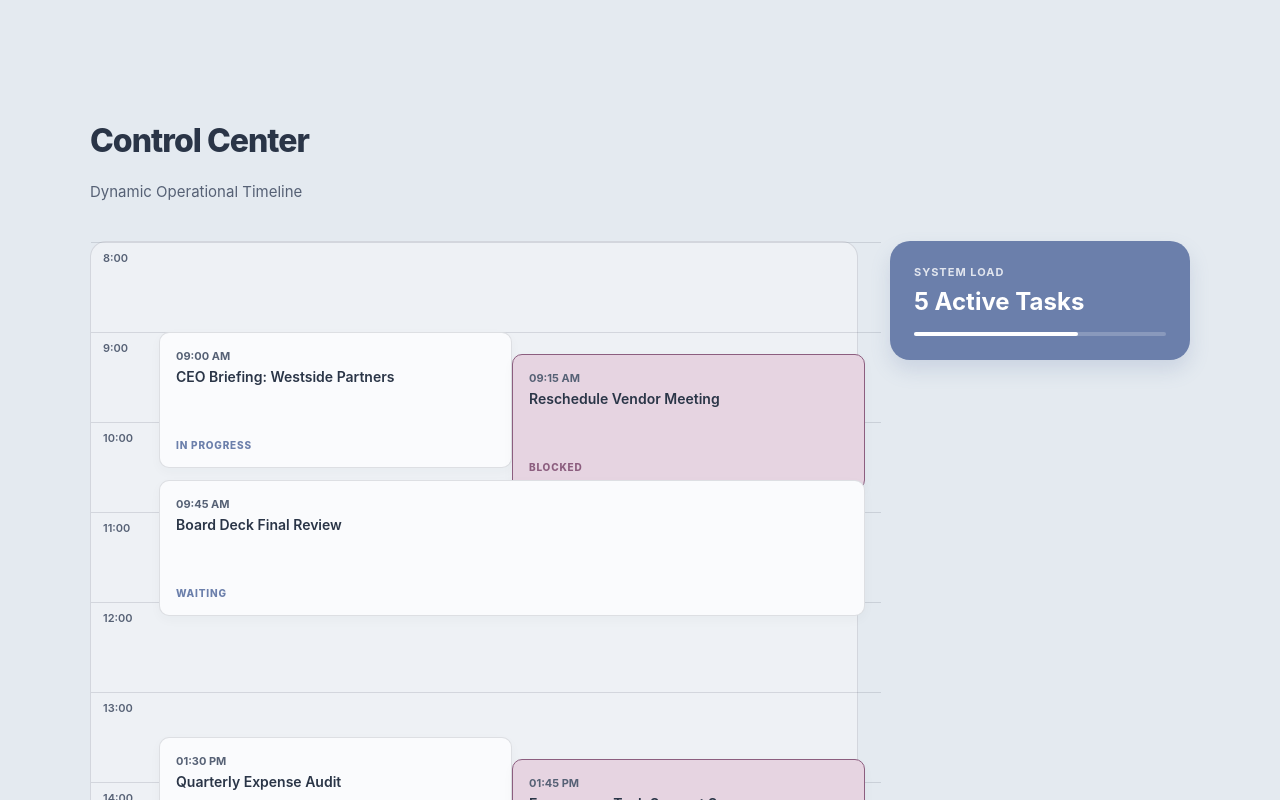
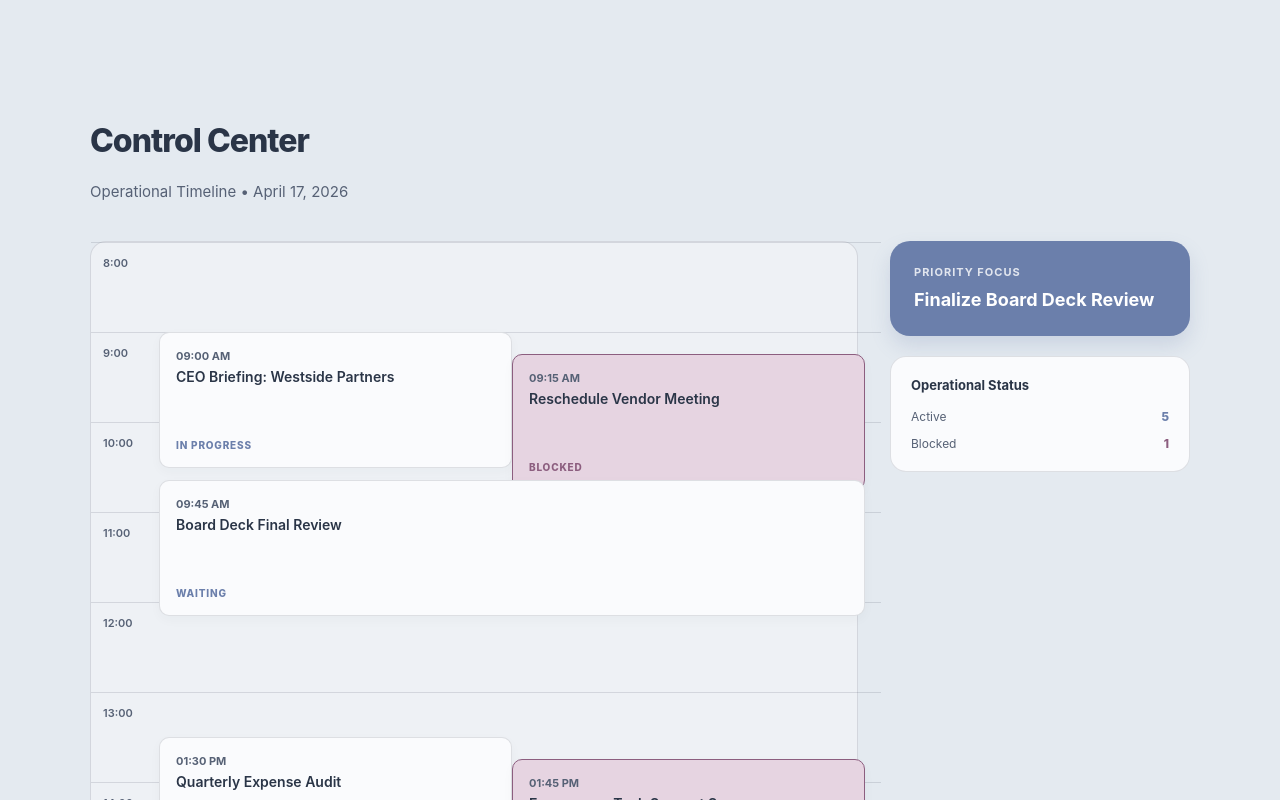
Before and after one commit to devika-builds/ea-control-center, a React (Vite) app in the folder ea-control-center/: page / in a window 1280 px wide. Shown: the top 800 px of the page. Built offline with nearby package versions, Linux system fonts and the light colour scheme.

Commit message:
Update ExecutiveAssistantControlCenter.jsx

```diff
--- a/ea-control-center/src/ExecutiveAssistantControlCenter.jsx
+++ b/ea-control-center/src/ExecutiveAssistantControlCenter.jsx
@@ -1,7 +1,7 @@
 import React, { useState, useMemo } from "react";
 
 // ---------------------------------------------------------------------------
-// EXECUTIVE ASSISTANT CONTROL CENTER - DYNAMIC HEIGHT VERSION
+// EXECUTIVE ASSISTANT CONTROL CENTER - THE "STAY PUT" SIDEBAR FIX
 // ---------------------------------------------------------------------------
 
 const COLORS = {
@@ -15,11 +15,9 @@ const COLORS = {
   accentDim: "rgba(107, 127, 171, 0.12)",
   critical: "#E6D4E1",
   criticalText: "#8C5E7F",
-  sage: "#B5C3DA",
-  slateBlue: "#C4CDE3",
 };
 
-const HOUR_HEIGHT = 90; // Increased for better readability
+const HOUR_HEIGHT = 90;
 const DAY_START = 8;
 const MAX_COLUMNS = 2;
 const CLUSTER_GAP = 16;
@@ -45,17 +43,14 @@ const TaskCard = ({ placement }) => {
   const isBlocked = task.status === "blocked";
 
   return (
-    <div
-      style={{
+    <div style={{
       position: "absolute",
       top,
       left: `${(column / columnCount) * 100}%`,
       width: `${(1 / columnCount) * 100}%`,
       height: height - 8,
       padding: "0 8px",
-        transition: "all 0.3s cubic-bezier(0.4, 0, 0.2, 1)",
-      }}
-    >
+    }}>
       <div style={{
         background: isBlocked ? COLORS.critical : COLORS.cardBg,
         border: `1px solid ${isBlocked ? COLORS.criticalText : COLORS.borderColor}`,
@@ -66,20 +61,9 @@ const TaskCard = ({ placement }) => {
         flexDirection: "column",
         boxShadow: "0 4px 12px rgba(42, 53, 71, 0.03)"
       }}>
-        <div style={{ fontSize: 11, fontWeight: 700, color: COLORS.textSecondary, marginBottom: 4 }}>
-          {task.time}
-        </div>
-        <div style={{ fontSize: 14, fontWeight: 600, color: COLORS.text, lineHeight: 1.4, flex: 1 }}>
-          {task.title}
-        </div>
-        <div style={{
-          fontSize: 10,
-          textTransform: "uppercase",
-          letterSpacing: 0.8,
-          color: isBlocked ? COLORS.criticalText : COLORS.accent,
-          fontWeight: 800,
-          marginTop: 8
-        }}>
+        <div style={{ fontSize: 11, fontWeight: 700, color: COLORS.textSecondary, marginBottom: 4 }}>{task.time}</div>
+        <div style={{ fontSize: 14, fontWeight: 600, color: COLORS.text, lineHeight: 1.4, flex: 1 }}>{task.title}</div>
+        <div style={{ fontSize: 10, textTransform: "uppercase", letterSpacing: 0.8, color: isBlocked ? COLORS.criticalText : COLORS.accent, fontWeight: 800 }}>
           {task.status.replace("-", " ")}
         </div>
       </div>
@@ -97,45 +81,30 @@ const TodayView = ({ tasks }) => {
     const flush = () => {
       if (!cluster.length) return;
       const colCount = Math.max(...cluster.map(p => p.column)) + 1;
-      cluster.forEach(p => {
-        p.columnCount = colCount;
-        result.push(p);
-      });
+      cluster.forEach(p => { p.columnCount = colCount; result.push(p); });
       cluster = [];
     };
 
     sorted.forEach(task => {
       const naturalTop = (parseTimeToHours(task.time) - DAY_START) * HOUR_HEIGHT;
-
-      // If this task starts after the current cluster ends, flush it
       if (naturalTop >= clusterEnd && cluster.length) flush();
-
       let col = -1;
       for (let i = 0; i < MAX_COLUMNS; i++) {
-        if (!cluster.some(p => p.column === i && naturalTop < p.top + p.height)) {
-          col = i;
-          break;
+        if (!cluster.some(p => p.column === i && naturalTop < p.top + p.height)) { col = i; break; }
       }
-      }
-
       const p = { task, top: naturalTop, height: 110, column: col };
-
-      // THE FIX: If no columns are free, bump it below the cluster
       if (col === -1) {
         const lastBottom = Math.max(...cluster.map(c => c.top + c.height));
         p.top = lastBottom + CLUSTER_GAP;
         p.column = 0;
         flush();
       }
-
       cluster.push(p);
       clusterEnd = Math.max(clusterEnd, p.top + p.height);
     });
-
     flush();
-    // Dynamically calculate the container height based on the bottom-most card
     const finalHeight = result.reduce((max, p) => Math.max(max, p.top + p.height), 0);
-    return { placements: result, totalHeight: finalHeight + 100 };
+    return { placements: result, totalHeight: Math.max(700, finalHeight + 100) };
   }, [tasks]);
 
   return (
@@ -144,24 +113,14 @@ const TodayView = ({ tasks }) => {
       height: totalHeight,
       background: COLORS.cardBgMuted,
       borderRadius: 16,
-      border: `1px solid ${COLORS.borderColor}`,
-      transition: "height 0.4s ease"
+      border: `1px solid ${COLORS.borderColor}`
     }}>
-      {/* Time Markers */}
       {Array.from({ length: 11 }).map((_, i) => (
-        <div key={i} style={{
-          position: "absolute",
-          top: i * HOUR_HEIGHT,
-          width: "100%",
-          borderTop: `1px solid ${COLORS.borderColor}`,
-          display: "flex",
-          alignItems: "flex-start",
-          padding: "8px 12px"
-        }}>
+        <div key={i} style={{ position: "absolute", top: i * HOUR_HEIGHT, width: "100%", borderTop: `1px solid ${COLORS.borderColor}`, padding: "8px 12px" }}>
           <span style={{ fontSize: 11, color: COLORS.textSecondary, fontWeight: 600 }}>{i + DAY_START}:00</span>
         </div>
       ))}
-      <div style={{ position: "relative", marginLeft: 60, height: "100%", padding: "0 12px" }}>
+      <div style={{ position: "relative", marginLeft: 60, height: "100%" }}>
         {placements.map(p => <TaskCard key={p.task.id} placement={p} />)}
       </div>
     </div>
@@ -172,23 +131,44 @@ const ExecutiveAssistantControlCenter = () => {
   return (
     <div style={{ background: COLORS.background, minHeight: "100vh", padding: "60px 20px", fontFamily: "'Inter', sans-serif" }}>
       <div style={{ maxWidth: 1100, margin: "0 auto" }}>
+
+        {/* Header */}
         <div style={{ marginBottom: 40 }}>
           <h1 style={{ color: COLORS.text, fontSize: 32, fontWeight: 800, letterSpacing: "-0.03em" }}>Control Center</h1>
-          <p style={{ color: COLORS.textSecondary, fontSize: 15, marginTop: 4 }}>Dynamic Operational Timeline</p>
+          <p style={{ color: COLORS.textSecondary, fontSize: 15 }}>Operational Timeline • April 17, 2026</p>
         </div>
 
-        <div style={{ display: "grid", gridTemplateColumns: "1fr 300px", gap: 32, alignItems: "start" }}>
+        {/* Layout Grid: The align-items: start is the secret sauce here */}
+        <div style={{
+          display: "grid",
+          gridTemplateColumns: "1fr 300px",
+          gap: 32,
+          alignItems: "start"
+        }}>
+
+          {/* Main Timeline (Grows as long as needed) */}
           <TodayView tasks={SAMPLE_TASKS} />
 
-          <div style={{ display: "flex", flexDirection: "column", gap: 20 }}>
+          {/* Sidebar (Stays at the top of the grid) */}
+          <div style={{ display: "flex", flexDirection: "column", gap: 20, position: "sticky", top: 20 }}>
             <div style={{ background: COLORS.accent, color: "#FFF", padding: 24, borderRadius: 20, boxShadow: "0 10px 20px rgba(107, 127, 171, 0.2)" }}>
-              <div style={{ fontSize: 11, fontWeight: 700, opacity: 0.8, marginBottom: 8, letterSpacing: 1 }}>SYSTEM LOAD</div>
-              <div style={{ fontSize: 24, fontWeight: 700 }}>5 Active Tasks</div>
-              <div style={{ marginTop: 16, height: 4, background: "rgba(255,255,255,0.2)", borderRadius: 2 }}>
-                <div style={{ width: "65%", height: "100%", background: "#FFF", borderRadius: 2 }} />
+              <div style={{ fontSize: 11, fontWeight: 700, opacity: 0.8, marginBottom: 8, letterSpacing: 1 }}>PRIORITY FOCUS</div>
+              <div style={{ fontSize: 18, fontWeight: 700, lineHeight: 1.4 }}>Finalize Board Deck Review</div>
+            </div>
+
+            <div style={{ background: COLORS.cardBg, padding: 20, borderRadius: 16, border: `1px solid ${COLORS.borderColor}` }}>
+              <div style={{ fontSize: 13, fontWeight: 700, marginBottom: 16, color: COLORS.text }}>Operational Status</div>
+              <div style={{ display: "flex", flexDirection: "column", gap: 12 }}>
+                {[{l: "Active", c: COLORS.accent}, {l: "Blocked", c: COLORS.criticalText}].map(item => (
+                  <div key={item.l} style={{ display: "flex", justifyContent: "space-between", alignItems: "center" }}>
+                    <span style={{ fontSize: 12, color: COLORS.textSecondary }}>{item.l}</span>
+                    <span style={{ fontSize: 12, fontWeight: 800, color: item.c }}>{Math.floor(Math.random() * 5) + 1}</span>
+                  </div>
+                ))}
               </div>
             </div>
           </div>
+
         </div>
       </div>
     </div>
```
Lines whose indentation alone changed are shown as unchanged.
